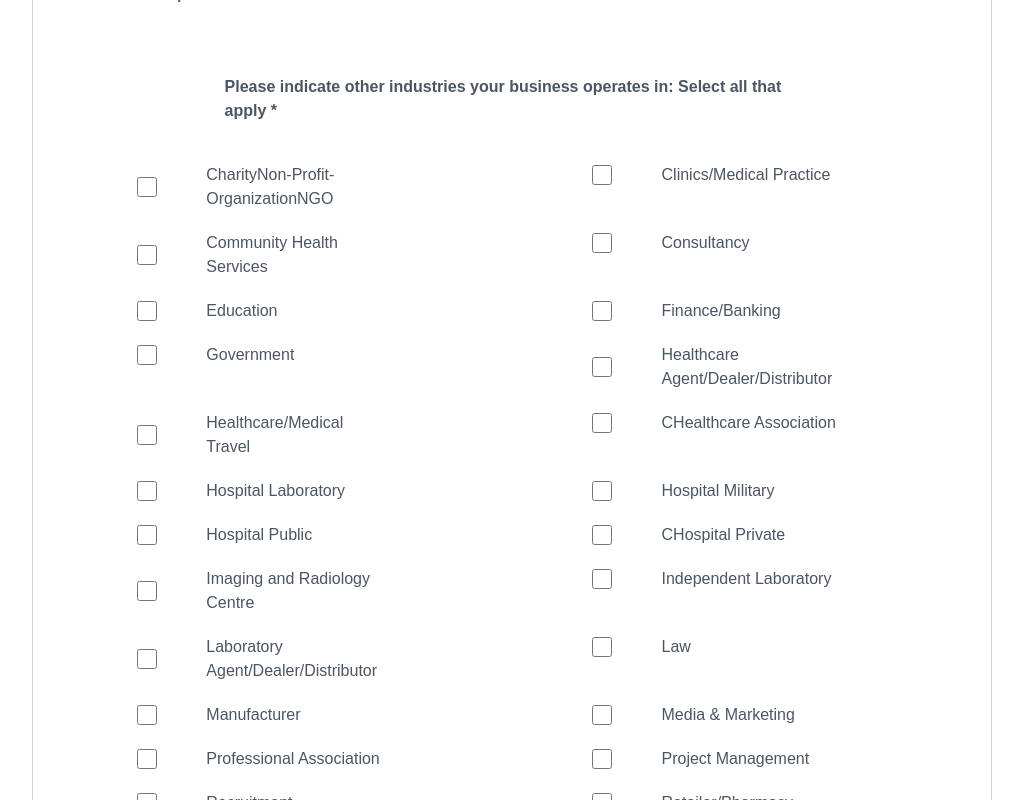
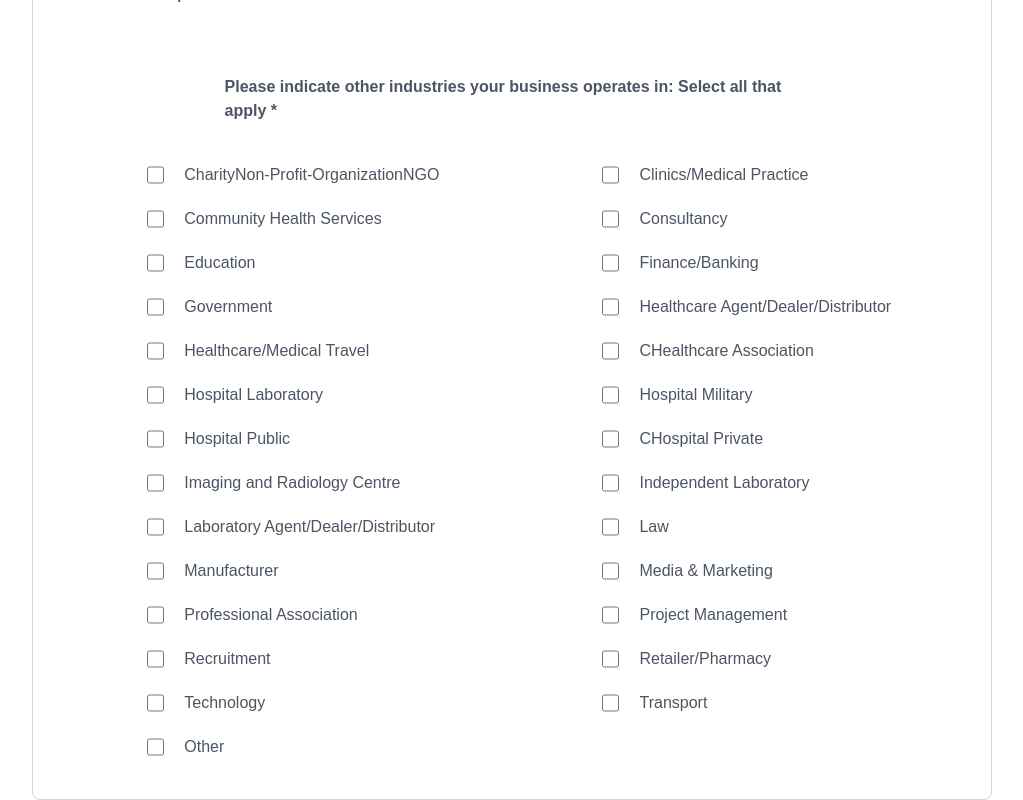
Before and after one commit to ife-chukwu/amwe--project, a React (Create React App) app: page /registration/next1 in a window 1280 px wide. Shown: the part 2260-3060 px from the top of the page, without its empty margins (128-1151 px from the left). Built offline with nearby package versions, Linux system fonts and the light colour scheme; a web font is replaced by a local one.

Commit message:
Css Responsiveness

```diff
--- a/src/components/Form/PersonalInfo.jsx
+++ b/src/components/Form/PersonalInfo.jsx
@@ -421,11 +421,11 @@ export const PersonalInfo = () => {
                 </p>
               </div>
 
-              <div className="md:flex md:justify-center">
+              <div className="md:ml-5 md:flex md:justify-center">
                 <div className="grid mt-10 grid-cols-1  md:mb-5 md:grid-cols-2 md:gap-x-20 lg:gap-x-40 md:mx-5">
                   {checkBox.map((box) => (
                     <Fragment key={box.id}>
-                      <div className=" mb-5  ">
+                      <div className="mb-5">
                         {" "}
                         <div className="flex items-center  gap-5">
                           <input
@@ -434,9 +434,9 @@ export const PersonalInfo = () => {
                             onChange={handleChange9}
                             value={box.name}
                             ref={disable9}
-                            className="border-black border-5 md:w-5 md:h-5 h-6 w-6 md:mr-[10%]"
+                            className="border-black border-5 md:w-5 md:h-5 h-6 w-6"
                           />
-                          <p className="w-3/5">{box.name}</p>
+                          <p className="w-full">{box.name}</p>
                         </div>
                       </div>
                     </Fragment>
```
